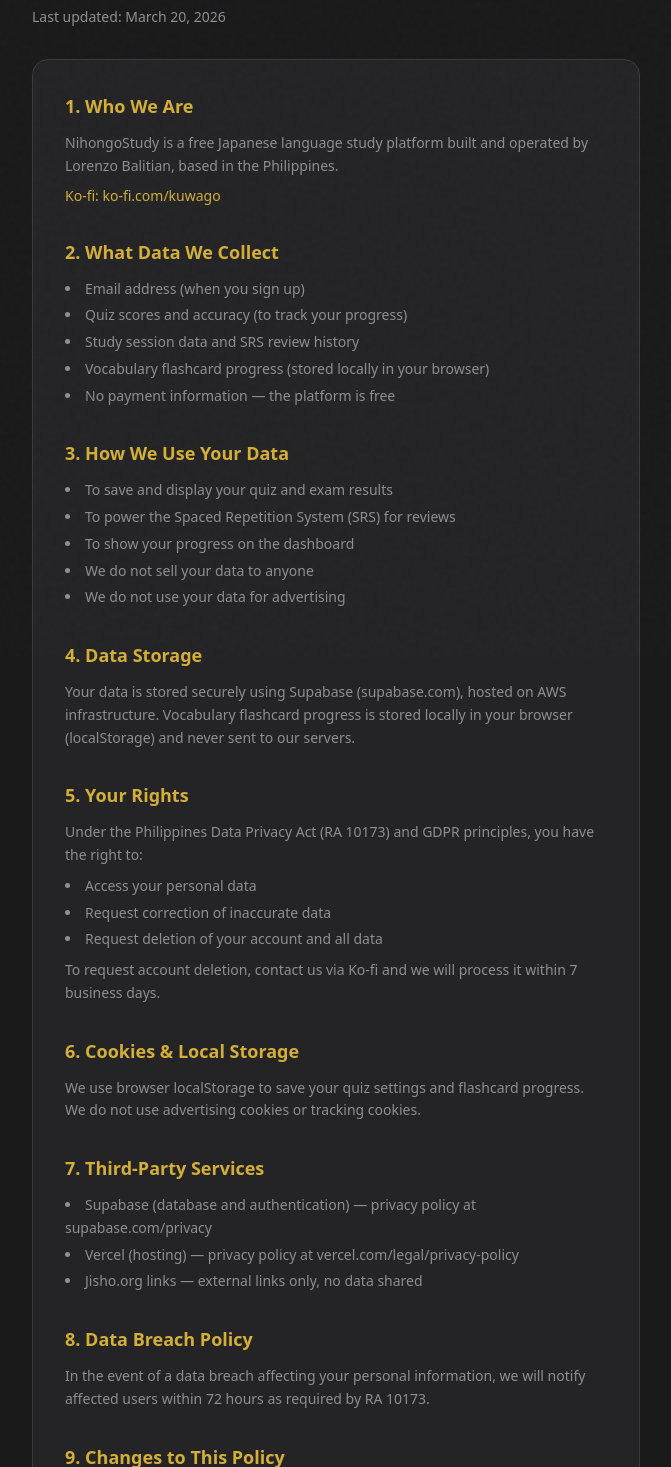
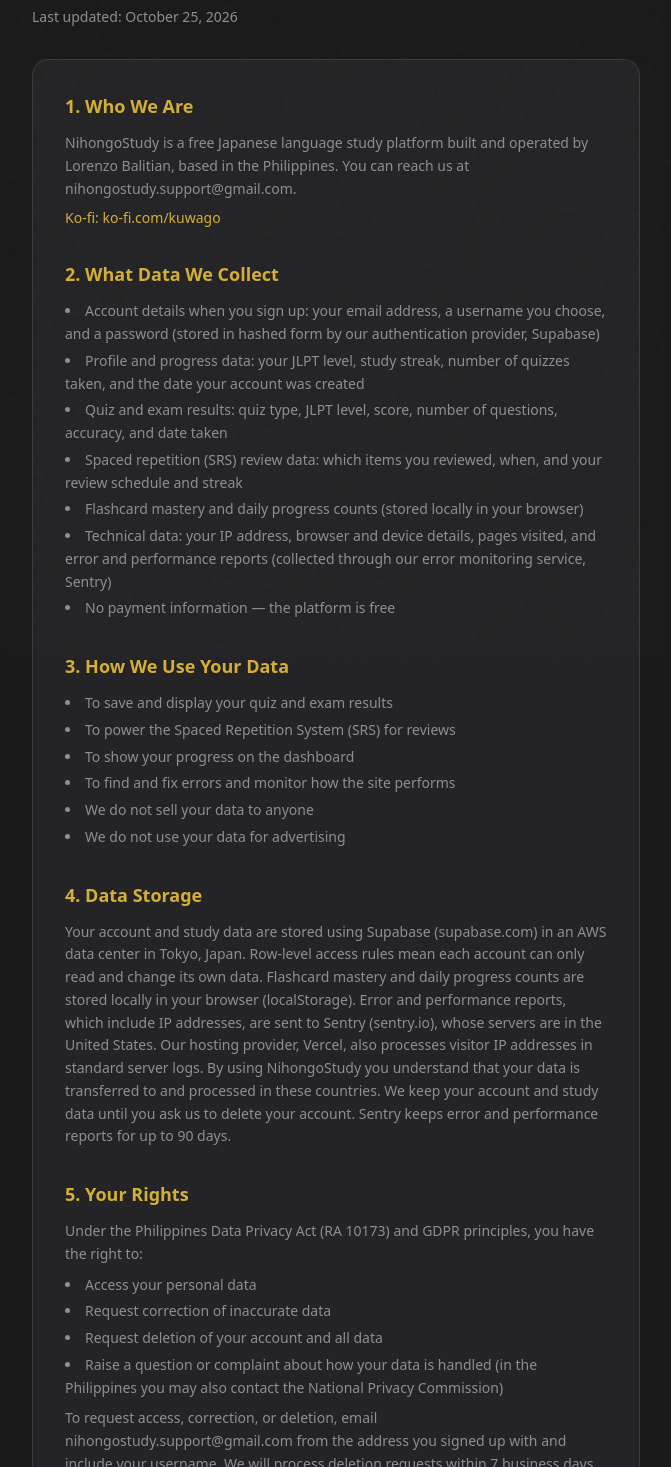
Before and after one commit to Nzo-Cloud/japanese-study-platform, a Next.js app: page /privacy in a window 1280 px wide. Shown: the part 143-1610 px from the top of the page, without its empty margins (304-975 px from the left). Built offline with nearby package versions, Linux system fonts and the light colour scheme; no server answers.

Commit message:
docs(legal): align privacy policy with actual data collection (Sentry, Supabase region, retention, contact)

```diff
--- a/app/privacy/page.tsx
+++ b/app/privacy/page.tsx
@@ -9,16 +9,18 @@ export const metadata: Metadata = {
 const sections = [
   {
     title: '1. Who We Are',
-    body: `NihongoStudy is a free Japanese language study platform built and operated by Lorenzo Balitian, based in the Philippines.`,
+    body: `NihongoStudy is a free Japanese language study platform built and operated by Lorenzo Balitian, based in the Philippines. You can reach us at nihongostudy.support@gmail.com.`,
     contact: true,
   },
   {
     title: '2. What Data We Collect',
     list: [
-      'Email address (when you sign up)',
-      'Quiz scores and accuracy (to track your progress)',
-      'Study session data and SRS review history',
-      'Vocabulary flashcard progress (stored locally in your browser)',
+      'Account details when you sign up: your email address, a username you choose, and a password (stored in hashed form by our authentication provider, Supabase)',
+      'Profile and progress data: your JLPT level, study streak, number of quizzes taken, and the date your account was created',
+      'Quiz and exam results: quiz type, JLPT level, score, number of questions, accuracy, and date taken',
+      'Spaced repetition (SRS) review data: which items you reviewed, when, and your review schedule and streak',
+      'Flashcard mastery and daily progress counts (stored locally in your browser)',
+      'Technical data: your IP address, browser and device details, pages visited, and error and performance reports (collected through our error monitoring service, Sentry)',
       'No payment information — the platform is free',
     ],
   },
@@ -28,13 +30,14 @@ const sections = [
       'To save and display your quiz and exam results',
       'To power the Spaced Repetition System (SRS) for reviews',
       'To show your progress on the dashboard',
+      'To find and fix errors and monitor how the site performs',
       'We do not sell your data to anyone',
       'We do not use your data for advertising',
     ],
   },
   {
     title: '4. Data Storage',
-    body: `Your data is stored securely using Supabase (supabase.com), hosted on AWS infrastructure. Vocabulary flashcard progress is stored locally in your browser (localStorage) and never sent to our servers.`,
+    body: `Your account and study data are stored using Supabase (supabase.com) in an AWS data center in Tokyo, Japan. Row-level access rules mean each account can only read and change its own data. Flashcard mastery and daily progress counts are stored locally in your browser (localStorage). Error and performance reports, which include IP addresses, are sent to Sentry (sentry.io), whose servers are in the United States. Our hosting provider, Vercel, also processes visitor IP addresses in standard server logs. By using NihongoStudy you understand that your data is transferred to and processed in these countries. We keep your account and study data until you ask us to delete your account. Sentry keeps error and performance reports for up to 90 days.`,
   },
   {
     title: '5. Your Rights',
@@ -43,18 +46,20 @@ const sections = [
       'Access your personal data',
       'Request correction of inaccurate data',
       'Request deletion of your account and all data',
+      'Raise a question or complaint about how your data is handled (in the Philippines you may also contact the National Privacy Commission)',
     ],
-    footer: `To request account deletion, contact us via Ko-fi and we will process it within 7 business days.`,
+    footer: `To request access, correction, or deletion, email nihongostudy.support@gmail.com from the address you signed up with and include your username. We will process deletion requests within 7 business days. Deleting your account removes your profile, quiz results, and review data.`,
   },
   {
     title: '6. Cookies & Local Storage',
-    body: `We use browser localStorage to save your quiz settings and flashcard progress. We do not use advertising cookies or tracking cookies.`,
+    body: `We use your browser localStorage to keep you logged in, and to save your quiz settings, flashcard progress, and whether you have seen our update notice. We do not use advertising cookies or tracking cookies. When an error is reported, our error monitoring service may also receive request headers and cookies that your browser sends.`,
   },
   {
     title: '7. Third-Party Services',
     list: [
       'Supabase (database and authentication) — privacy policy at supabase.com/privacy',
       'Vercel (hosting) — privacy policy at vercel.com/legal/privacy-policy',
+      'Sentry (error and performance monitoring), privacy policy at sentry.io/privacy',
       'Jisho.org links — external links only, no data shared',
     ],
   },
@@ -68,7 +73,7 @@ const sections = [
   },
   {
     title: '10. Contact',
-    body: `For any privacy concerns or data deletion requests:`,
+    body: `For any privacy concerns or data deletion requests, email nihongostudy.support@gmail.com. Ko-fi is a secondary way to reach us.`,
     footer: `Lorenzo Balitian`,
     contact: true,
   },
@@ -82,7 +87,7 @@ export default function PrivacyPage() {
         <h1 className="text-3xl font-bold mb-2">
           <span className="font-jp">プライバシー</span> Privacy Policy
         </h1>
-        <p className="text-muted text-sm">Last updated: March 20, 2026</p>
+        <p className="text-muted text-sm">Last updated: October 25, 2026</p>
       </div>
 
       {/* Content card */}
```
